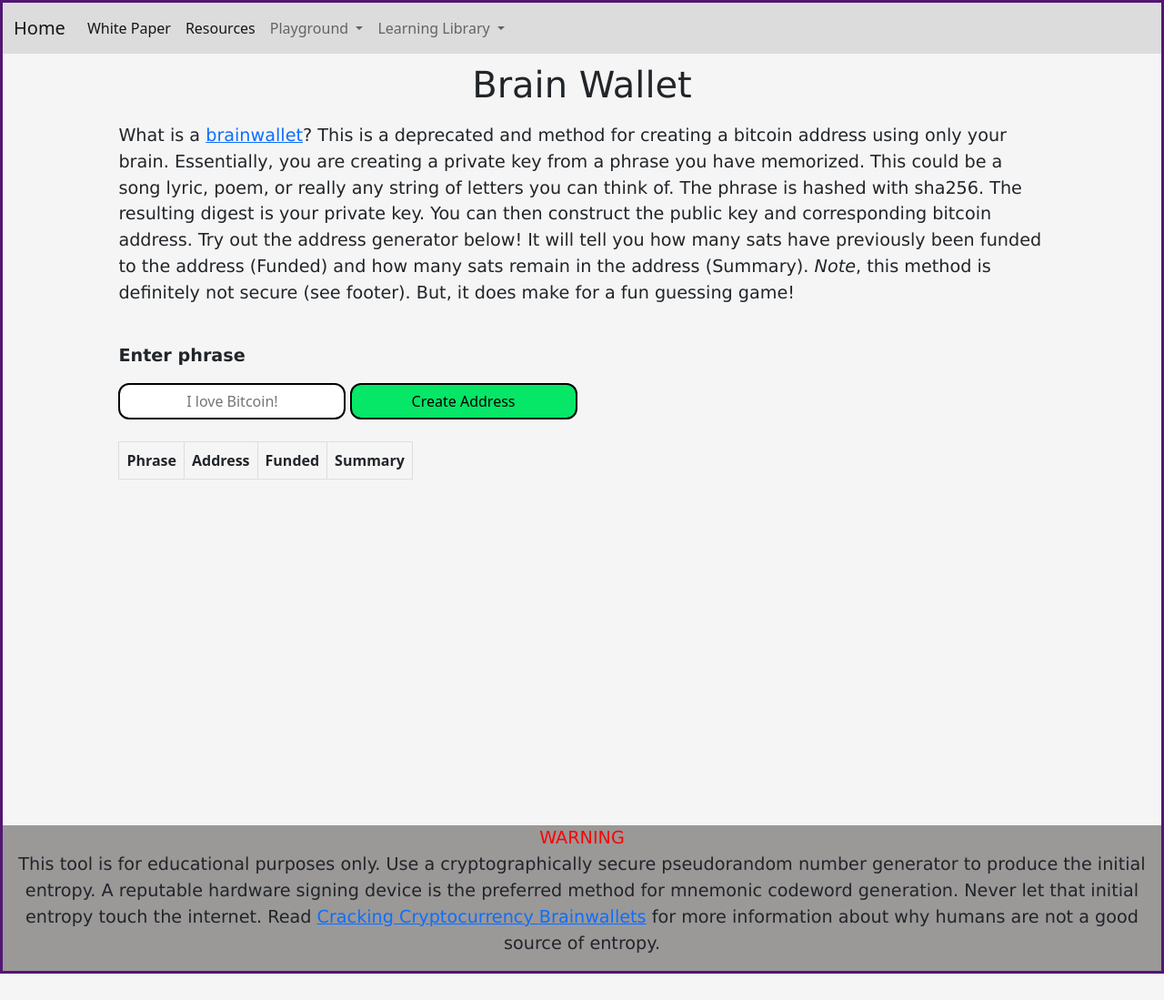
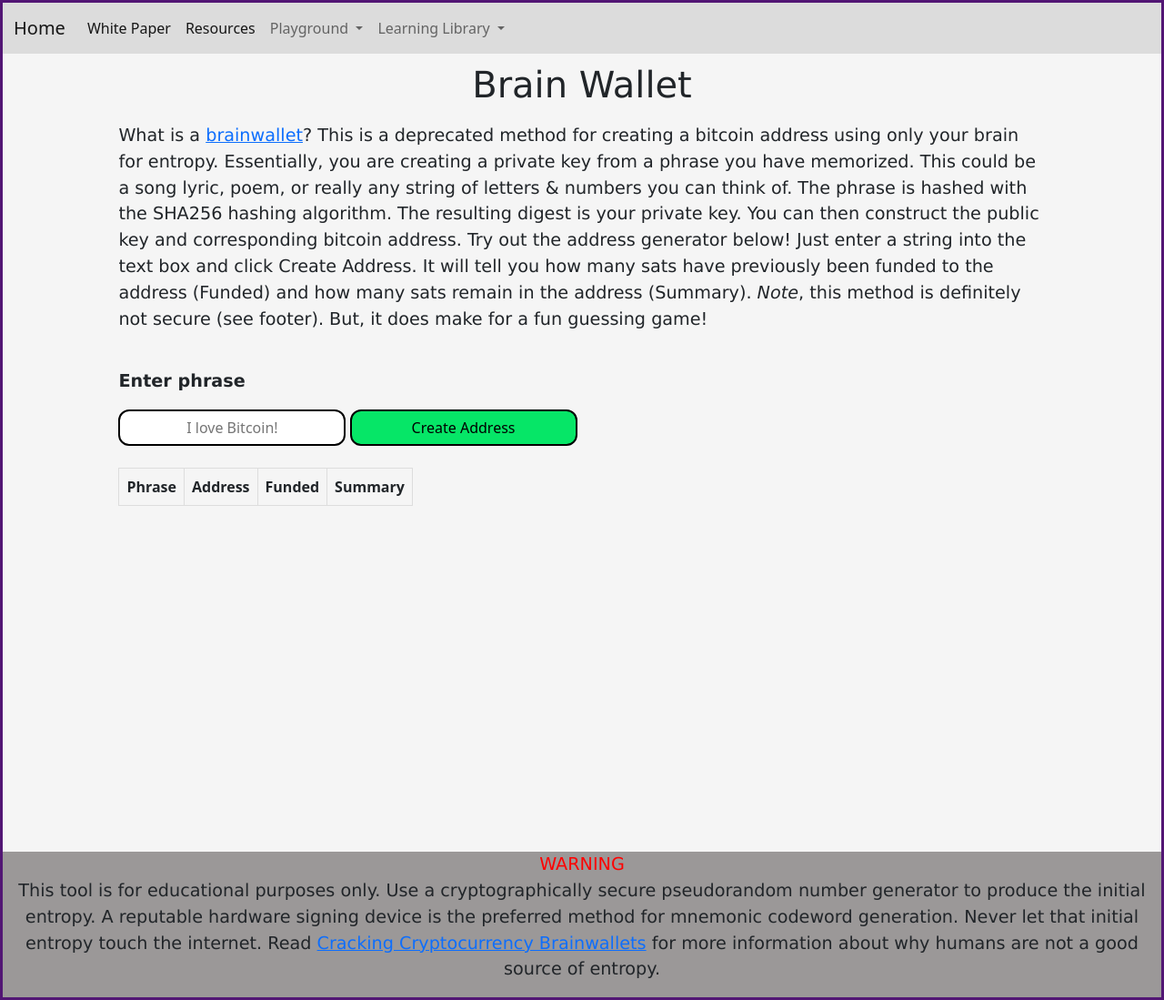
Before and after one commit to jesseaam/bitcoin-jesse, a Flask app: page /brain-wallet/ in a window 1280 px wide. Shown: the whole page at 91% size. Before the commit the page ends 1070 px from the top, so only its background shows below. Run offline with Flask 2, Linux system fonts and the light colour scheme; lists and menus that the app fills with data are empty.

Commit message:
fix typo and grammar

```diff
--- a/application/templates/playground/display_brainwallet.html
+++ b/application/templates/playground/display_brainwallet.html
@@ -13,8 +13,8 @@
 
         <section class="margins">
             <p>
-                What is a <a href="https://en.bitcoin.it/wiki/Brainwallet">brainwallet</a>? This is a deprecated and method for creating a bitcoin address using only your brain. Essentially, you are creating a private key from a phrase you have memorized. This could be a song lyric, poem, or really any string of letters you can think of. The phrase is hashed with sha256. The resulting digest is your private key. You can then construct the public key and corresponding bitcoin address. Try out the address generator below! It will tell you how many sats have previously been funded to the address (Funded) and how many sats remain in the address (Summary). <i>Note</i>, this method is definitely not secure (see footer). But, it does make for a fun guessing game!
-            </p> <br>
+                What is a <a href="https://en.bitcoin.it/wiki/Brainwallet">brainwallet</a>? This is a deprecated method for creating a bitcoin address using only your brain for entropy. Essentially, you are creating a private key from a phrase you have memorized. This could be a song lyric, poem, or really any string of letters & numbers you can think of. The phrase is hashed with the SHA256 hashing algorithm. The resulting digest is your private key. You can then construct the public key and corresponding bitcoin address. Try out the address generator below! Just enter a string into the text box and click Create Address. It will tell you how many sats have previously been funded to the address (Funded) and how many sats remain in the address (Summary). <i>Note</i>, this method is definitely not secure (see footer). But, it does make for a fun guessing game!
+            </p><br>
 
             <form action="{{ url_for('brain_wallet') }}" method="POST">
                 <p><b>Enter phrase</b></p>
```
